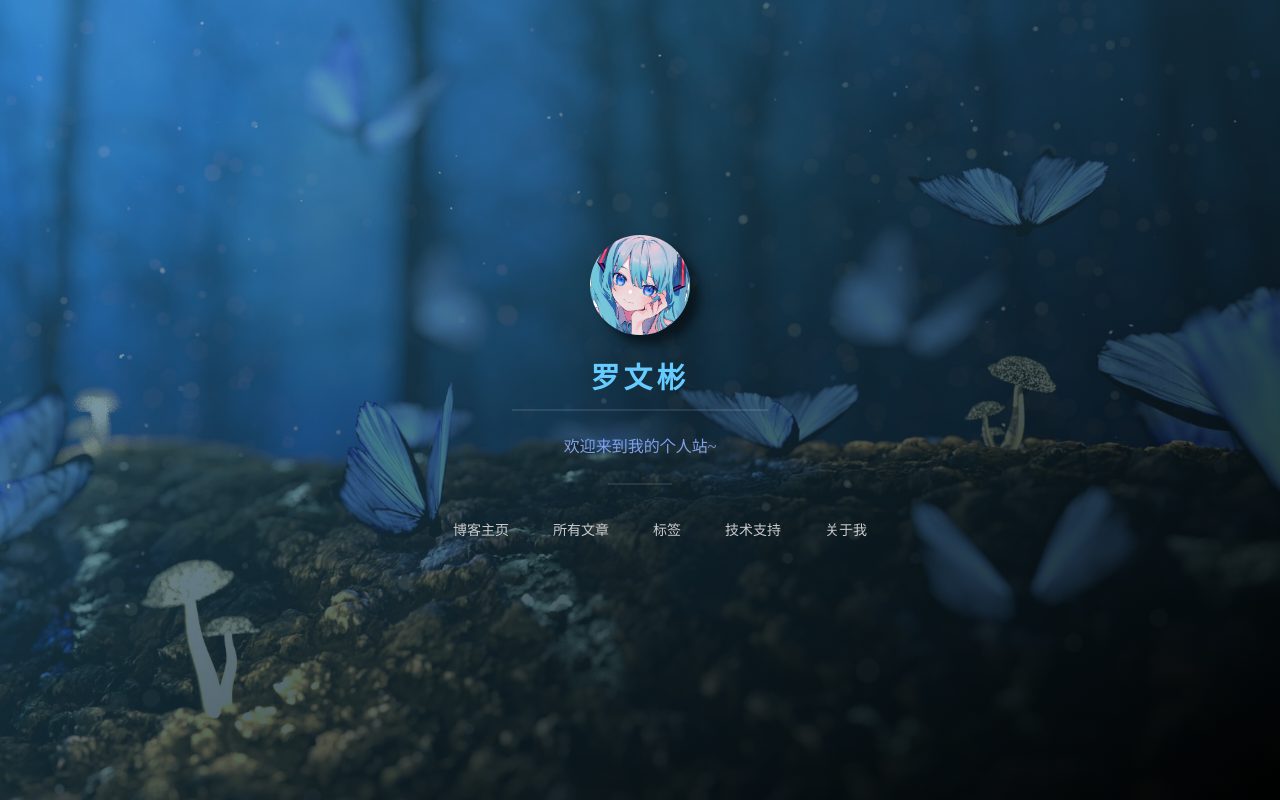
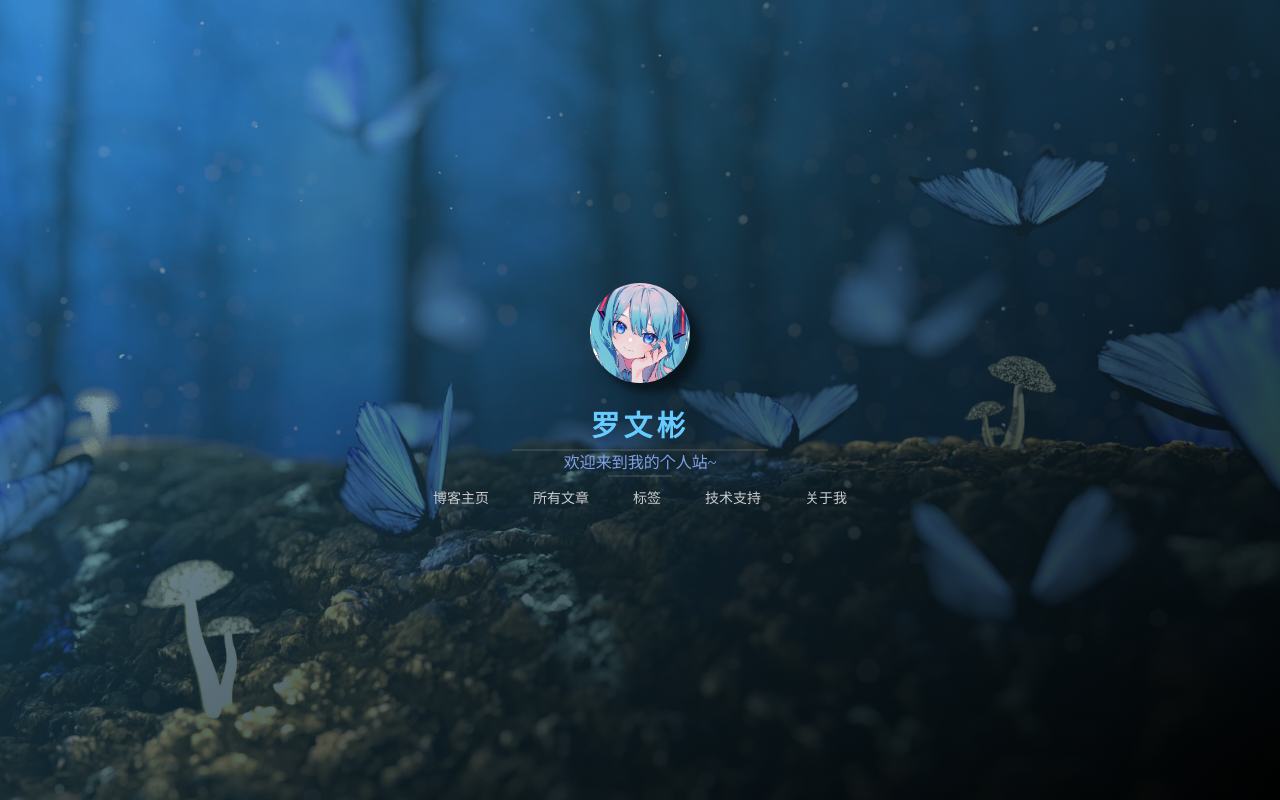
Before and after one commit to heimenkyou/Lo_blog_website, a plain HTML site: page index.html in a window 1280 px wide. Drawn offline with Linux system fonts and the light colour scheme.

Commit message:
调整全局边距

```diff
--- a/CSS/index.css
+++ b/CSS/index.css
@@ -1,5 +1,4 @@
-html,
-body {
+* {
     margin: 0;
     padding: 0;
 }
```
